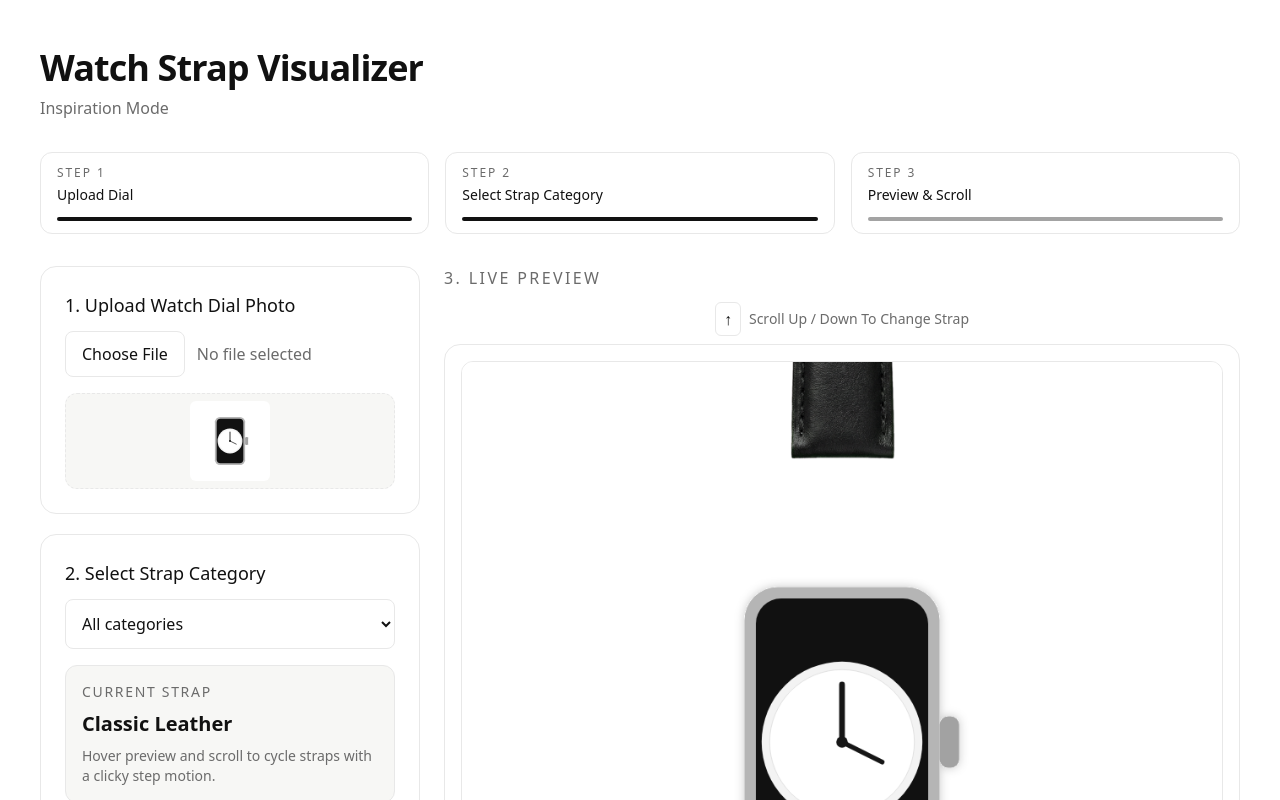
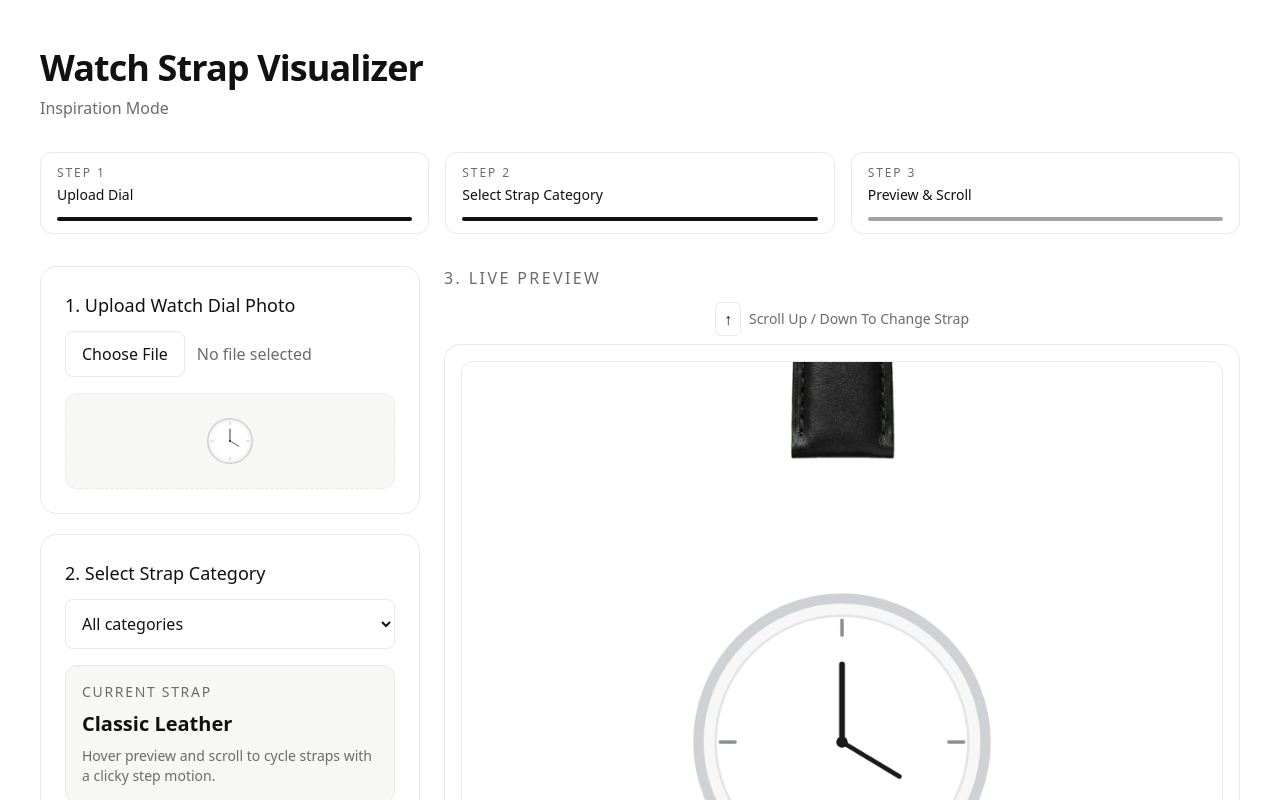
Before and after one commit to sakaarpuri/watch-strap-visualizer, a Next.js app: page / in a window 1280 px wide. Shown: the top 800 px of the page. Built offline with nearby package versions, Linux system fonts and the light colour scheme.

Commit message:
Set round mock dial as default startup preview

```diff
--- a/app/page.tsx
+++ b/app/page.tsx
@@ -20,8 +20,8 @@ import {
 const STEPS = ["Upload Dial", "Select Strap Category", "Preview & Scroll"];
 
 export default function Home() {
-  const [watchSrc, setWatchSrc] = useState("/sample-watch.svg");
-  const [watchPreviewSrc, setWatchPreviewSrc] = useState("/sample-watch.svg");
+  const [watchSrc, setWatchSrc] = useState("/mock-dial.svg");
+  const [watchPreviewSrc, setWatchPreviewSrc] = useState("/mock-dial.svg");
   const [category, setCategory] = useState<StrapCategory>("All categories");
   const [strapIndex, setStrapIndex] = useState(0);
   const [partA, setPartA] = useState<PartTransform | null>(null);
```
Also changed, not shown: public/mock-dial.svg (added).
